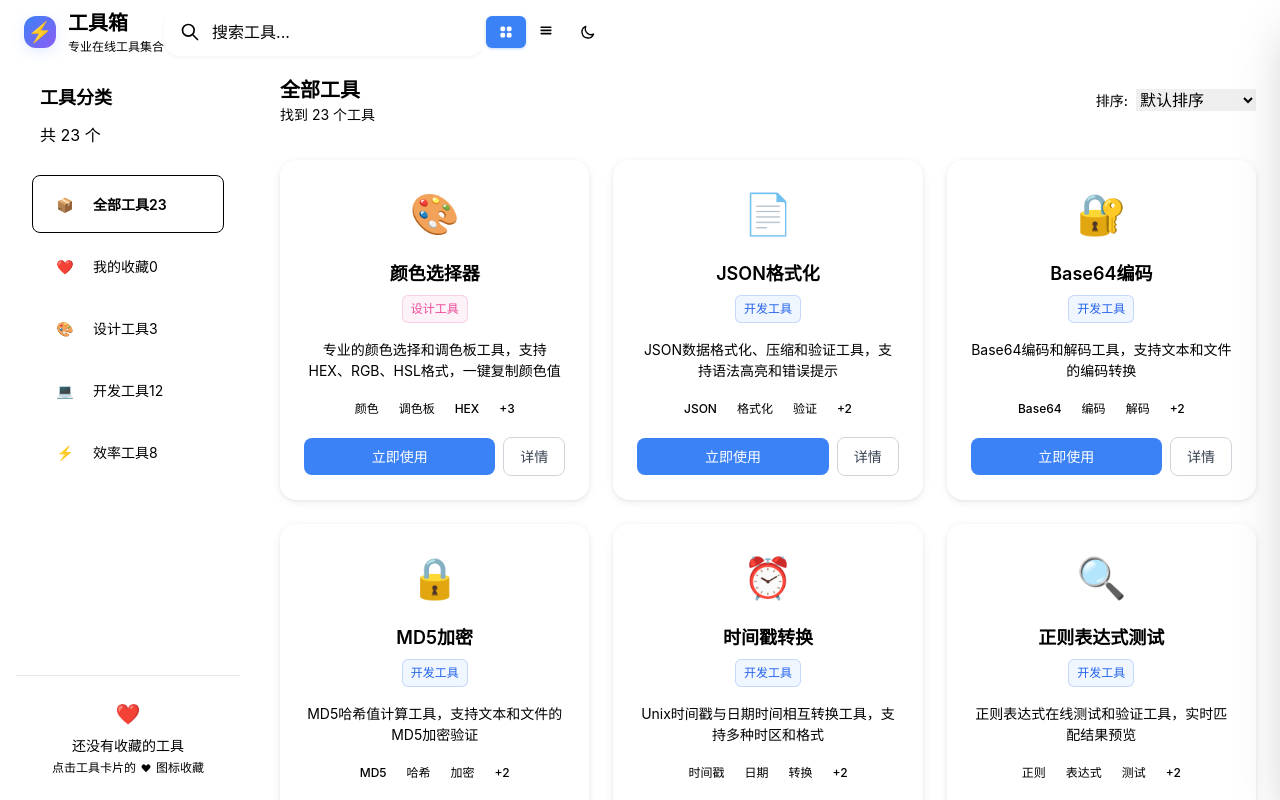
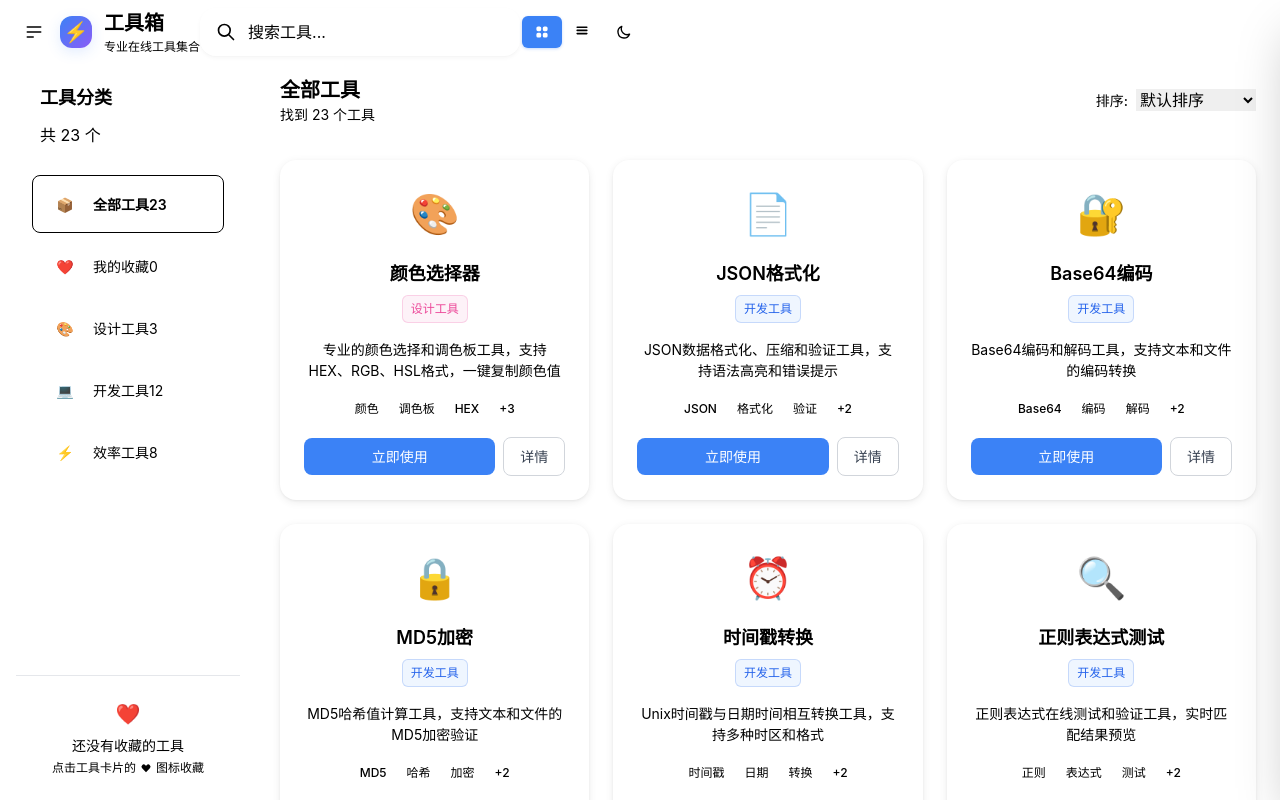
Before and after one commit to liujunxiang0076/liu-tools-front, a Vue app: page / in a window 1280 px wide. Built offline with nearby package versions, Linux system fonts and the light colour scheme.

Commit message:
refactor(侧边栏): 调整响应式断点并添加调试日志
将侧边栏的响应式断点从768px改为1024px以适配更大屏幕
添加watch监听isOpen属性变化用于调试
优化顶部导航栏菜单按钮的交互逻辑和样式

```diff
--- a/src/components/Sidebar.vue
+++ b/src/components/Sidebar.vue
@@ -130,7 +130,7 @@
 </template>
 
 <script setup lang="ts">
-import { computed, ref } from 'vue'
+import { computed, ref, watch } from 'vue'
 import type { Category, Tool } from '@/types'
 import { getCategoryCount } from '@/store/data'
 
@@ -142,6 +142,11 @@ const props = defineProps<{
   totalTools: number
   isOpen?: boolean
 }>()
+
+// 调试：监听 isOpen 变化
+watch(() => props.isOpen, (newVal) => {
+  console.log('Sidebar isOpen changed:', newVal)
+}, { immediate: true })
 
 // Emits
 const emit = defineEmits<{
@@ -228,7 +233,7 @@ export default {
   transition: transform 0.3s ease;
 }
 
-@media (max-width: 768px) {
+@media (max-width: 1024px) {
   .sidebar {
     position: fixed;
     top: 0;
--- a/src/components/TopNavBar.vue
+++ b/src/components/TopNavBar.vue
@@ -3,19 +3,19 @@
     <!-- Logo 品牌区域 -->
     <div class="navbar-start">
       <div class="flex items-center gap-4">
-        <!-- 移动端菜单按钮 -->
-        <div class="dropdown lg:hidden">
-          <div
-            @click="handleMobileMenuToggle"
-            tabindex="0"
-            role="button"
-            class="btn btn-ghost btn-circle"
-          >
-            <svg class="w-5 h-5" fill="none" stroke="currentColor" viewBox="0 0 24 24">
-              <path stroke-linecap="round" stroke-linejoin="round" stroke-width="2" d="M4 6h16M4 12h16M4 18h7"></path>
-            </svg>
-          </div>
-        </div>
+        <!-- 菜单按钮（所有屏幕都显示） -->
+        <button
+          @click.stop="handleMobileMenuToggle"
+          @mousedown="() => console.log('按钮被按下')"
+          class="btn btn-ghost btn-circle"
+          type="button"
+          aria-label="打开菜单"
+          style="z-index: 50; pointer-events: auto; position: relative;"
+        >
+          <svg class="w-5 h-5" fill="none" stroke="currentColor" viewBox="0 0 24 24" style="pointer-events: none;">
+            <path stroke-linecap="round" stroke-linejoin="round" stroke-width="2" d="M4 6h16M4 12h16M4 18h7"></path>
+          </svg>
+        </button>
 
         <!-- Logo 容器 -->
         <div class="logo-container">
@@ -460,7 +460,9 @@ const handleClearSearch = () => {
 
 // 处理移动端菜单切换
 const handleMobileMenuToggle = () => {
+  console.log('汉堡菜单被点击了！')
   emit('toggle-sidebar')
+  console.log('已触发 toggle-sidebar 事件')
 }
 
 // 监听点击外部隐藏建议
```
